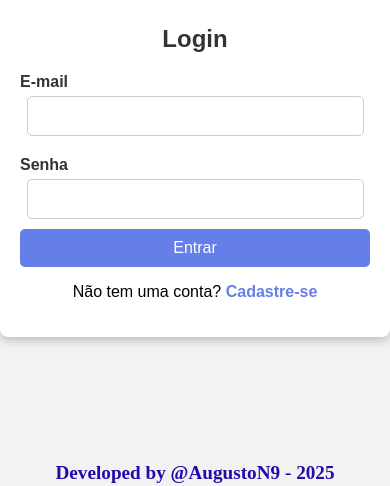
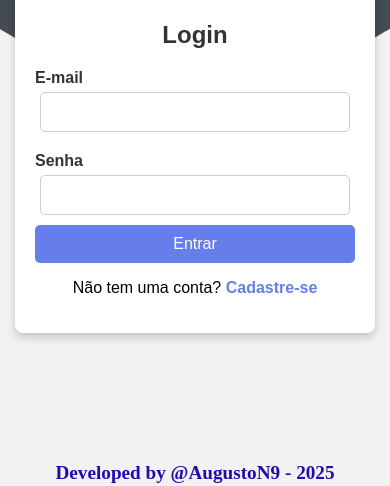
Before and after one commit to AugustoN9/projetoGamePatologic2025-002, a plain HTML site: page index.html in a window 390 px wide. Shown: the part 358-844 px from the top of the page. Drawn offline with Linux system fonts and the light colour scheme; a web font is replaced by a local one.

Commit message:
atualizando projeto

```diff
--- a/css/login.css
+++ b/css/login.css
@@ -103,3 +103,9 @@ footer h3{
     font-size: 1.2rem;
     margin: 0;
 }
+
+@media (max-width: 480px) {
+    .container {
+        margin: 0 15px;
+    }
+}
```
